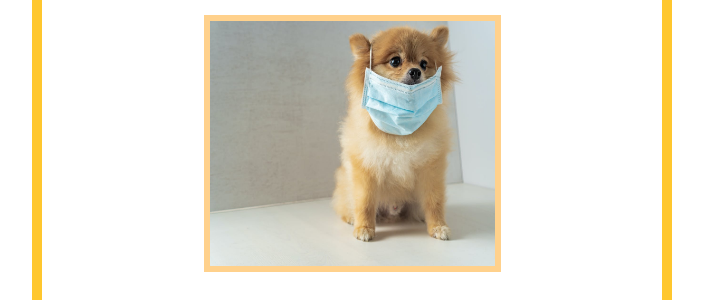
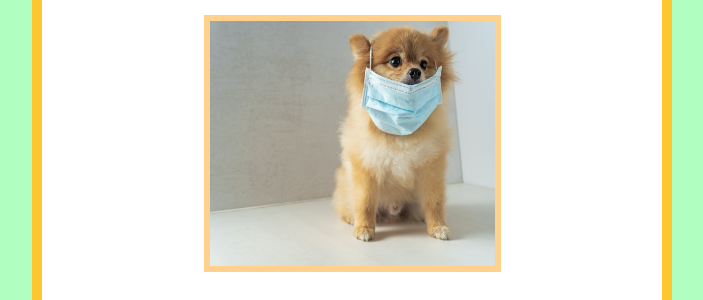
Before and after one commit to CoxVictoria/petgoreeeeeee, a plain HTML site: page index.html in a window 1280 px wide. Shown: the part 380-680 px from the top of the page, without its empty margins (288-991 px from the left). Drawn offline with Linux system fonts and the light colour scheme.

Commit message:
Update stylesheet.css

```diff
--- a/stylesheet.css
+++ b/stylesheet.css
@@ -1,3 +1,6 @@
+html {
+    background-color: rgb(176, 255, 193);
+}
 
 body {
     background-color: white;
```
